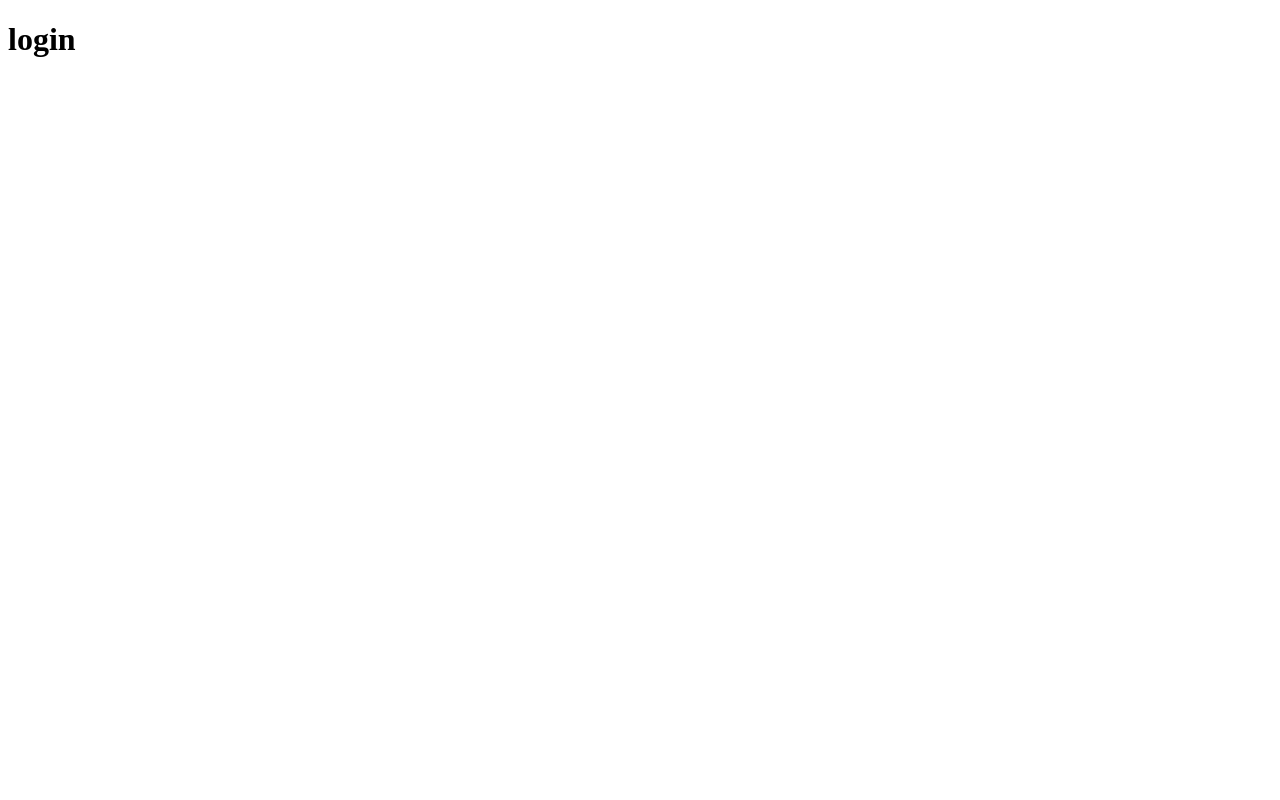
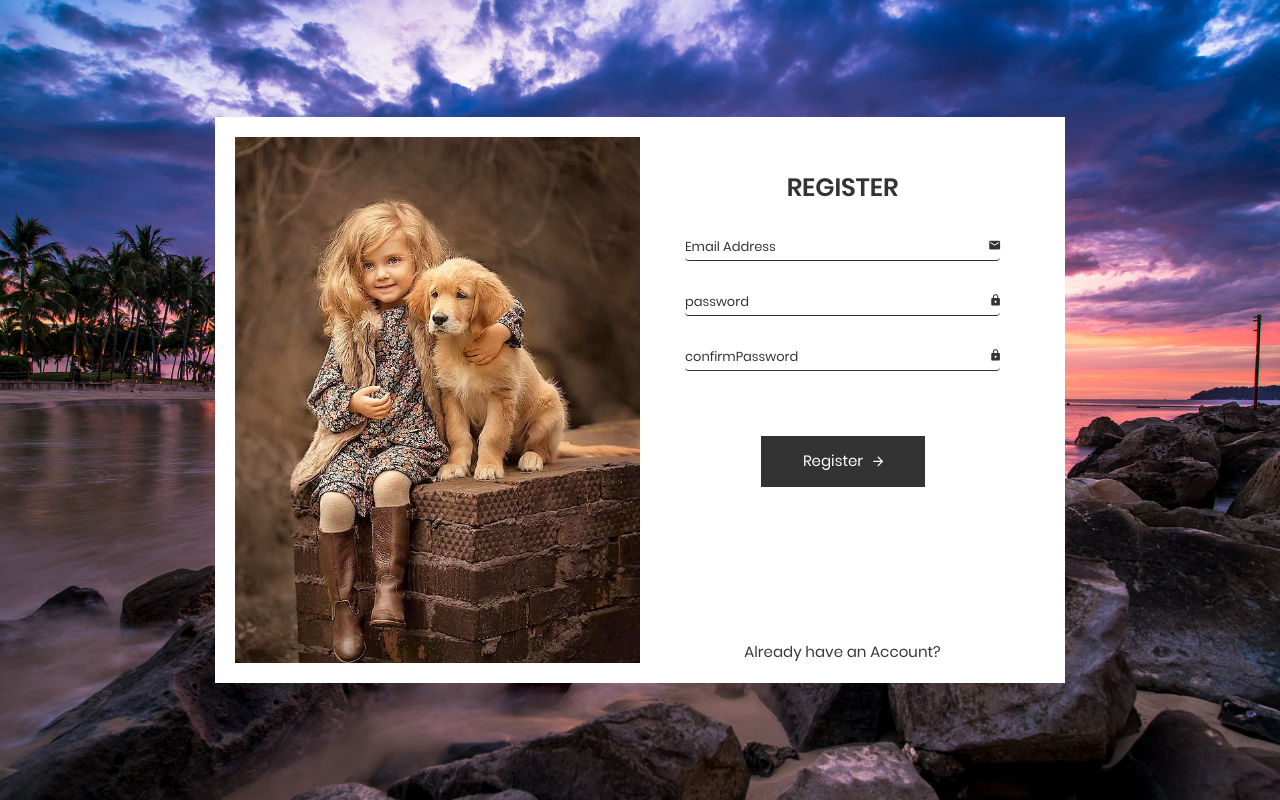
Before and after one commit to ISHaNT-CHaHaR/FiREBASE-NODE, a website: page signin.html in a window 1280 px wide. Drawn offline with nearby package versions, Linux system fonts and the light colour scheme.

Commit message:
updated signin
signin page has been updated!

```diff
--- a/signin.html
+++ b/signin.html
@@ -1,16 +1,68 @@
 <!DOCTYPE html>
 <html>
-    <head>
-        <title>
-            App
-        </title>
+        <head>
+            <title>
+                APplication
+            </title>
+           <link rel="stylesheet" href="https://stackpath.bootstrapcdn.com/bootstrap/4.4.1/css/bootstrap.min.css">
+
+            <script
+           src="https://code.jquery.com/jquery-3.4.1.min.js"
+           integrity="sha256-CSXorXvZcTkaix6Yvo6HppcZGetbYMGWSFlBw8HfCJo="
+           crossorigin="anonymous"></script>
+
+           <link rel="stylesheet" href="design_files/css/style.css">
+           <link rel="stylesheet" href="design_files/fonts/material-design-iconic-font/css/material-design-iconic-font.css">
+
+        </head>
         <body>
-            <h1>
-                login
-            </h1>
-        </body>
+            <div class="wrapper" style="background-image:url('design_files/images/registerback.jpg')">
+
+                 <div class="inner">
+                     <div class="image-holder">
+                        <img src="design_files/images/registration-form-1.jpg">
+
+
+                     </div>
+                    <form action="">
+                        <h3>
+                            Register
+                        </h3>
+                        <div class="form-wrapper">
+                            <input id="email" type="email" placeholder="Email Address" class="form-control">
+                            <i class="zmdi zmdi-email"></i>
+
+                        </div>
+                        <div class="form-wrapper">
+                            <input id="password" type="password" placeholder="password" class="form-control">
+                            <i class="zmdi zmdi-lock"></i>
+
+                        </div>
+                        <div class="form-wrapper">
+                            <input id="confirmPassword" type="password" placeholder="confirmPassword" class="form-control">
+                            <i class="zmdi zmdi-lock"></i>
+
+                        </div>
+
+                        <div class="form-group container-login100-form-btn">
+                             <button id="btn-signup" type="button">
+                                 Register
+                                 <i class="zmdi zmdi-arrow-right"></i>
+                             </button>
+
+                        </div>
+                        <div class="w-full text-center" style="margin-top:49%; font-size: 15px;">
+                            <a href="signin.html" class="text-dark">
+                                Already have an Account?
+                            </a>
+
+                        </div>
+
+                    </form>
+                 </div>
 
 
 
-    </head>
+            </div>
+        </body>
 </html>
```
Also changed, not shown: signup.html (+12 -12 lines), forgetPassword.html (added).
